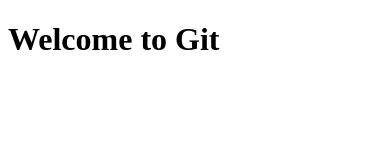
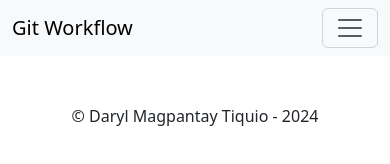
Before and after one commit to Daryl23/webdatabase2102, a plain HTML site: page index.html in a window 390 px wide. Drawn offline with nearby package versions, Linux system fonts and the light colour scheme.

Commit message:
completed the header and footer feature

```diff
--- a/index.html
+++ b/index.html
@@ -1,11 +1,49 @@
 <!DOCTYPE html>
 <html lang="en">
-<head>
-    <meta charset="UTF-8">
-    <meta name="viewport" content="width=device-width, initial-scale=1.0">
+  <head>
+    <meta charset="UTF-8" />
+    <meta name="viewport" content="width=device-width, initial-scale=1.0" />
     <title>Document</title>
-</head>
-<body>
-    <h1>Welcome to Git</h1>
-</body>
+    <link
+      href="https://cdn.jsdelivr.net/npm/bootstrap@5.3.3/dist/css/bootstrap.min.css"
+      rel="stylesheet"
+      integrity="sha384-QWTKZyjpPEjISv5WaRU9OFeRpok6YctnYmDr5pNlyT2bRjXh0JMhjY6hW+ALEwIH"
+      crossorigin="anonymous"
+    />
+  </head>
+  <body>
+    <nav class="navbar navbar-expand-sm navbar-light bg-light mb-4">
+      <div class="container">
+        <a href="#" class="navbar-brand">Git Workflow</a>
+
+        <button
+          class="navbar-toggler"
+          type="button"
+          data-bs-toggle="collapse"
+          data-bs-target="#navbarNav"
+          aria-controls="navbarNav"
+          aria-expanded="false"
+          aria-label="Toggle navigation"
+        >
+          <span class="navbar-toggler-icon"></span>
+        </button>
+        <div class="collapse navbar-collapse" id="navbarNav">
+          <ul class="navbar-nav ms-auto">
+            <li class="nav-item">
+                <a href="index.html" class="nav-link">Login</a>
+            </li>
+            <li class="nav-item">
+                <a href="signup.html" class="nav-link">Sign-up</a>
+            </li>
+            <li class="nav-item">
+                <a href="content.html" class="nav-link">Content</a>
+            </li>
+          </ul>
+        </div>
+      </div>
+    </nav>
+    <footer class="text-center mt-5">
+        &copy; Daryl Magpantay Tiquio - 2024
+    </footer>
+  </body>
 </html>
```
